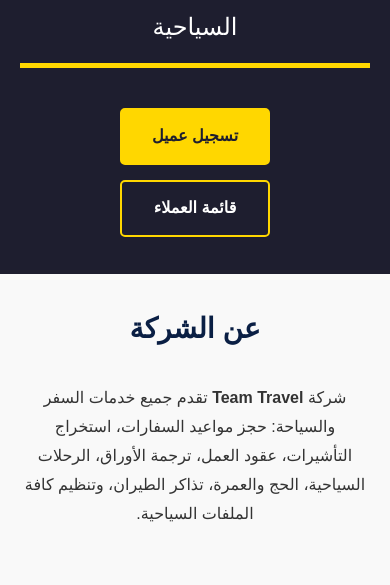
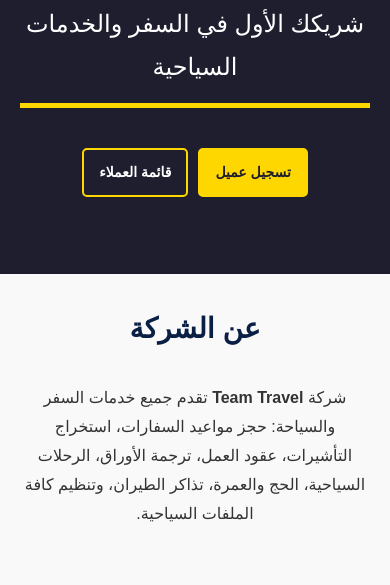
Before and after one commit to hossamhasan18/teamtravel, a plain HTML site: page index.html in a window 390 px wide. Shown: the part 208-793 px from the top of the page. Drawn offline with Linux system fonts and the light colour scheme.

Commit message:
Add files via upload
Signed-off-by: Hossam Hasan <131009620+hossamhasan18@users.noreply.github.com>

```diff
--- a/style.css
+++ b/style.css
@@ -392,14 +392,22 @@ footer {
         height: 40px;
         font-size: 18px;
     }
-    /* تعديل الأزرار في الهواتف */
+
+    /* التعديل هنا: حذف تغيير الاتجاه إلى عمودي لتبقى الأزرار جنبًا إلى جنب */
+    /*
     .hero-buttons {
-        flex-direction: inherit; /* الأزرار عمودياً */
+        flex-direction: inherit;
         gap: 15px;
     }
+    */
+    /* يمكن تقليل المسافة بين الزرين لضمان عدم حدوث أي تجاوز */
+    .hero-buttons {
+        gap: 10px; /* تم تقليل المسافة */
+        flex-wrap: wrap; /* يمكن أن تنزل الأزرار للسطر التالي إذا لم يكفِ العرض */
+    }
     .btn {
-        width: 100%; /* الزر يأخذ عرض الحاوية بالكامل */
-        max-width: 250px;
-        font-size: 16px;
+        /* تم تغيير عرض الزر ليتناسب مع الشاشات الصغيرة مع بقائه جنبًا لجنب */
+        padding: 10px 15px;
+        font-size: 14px; /* لتقليل حجم الخط للسماح بعرض أكبر */
     }
 }
```
